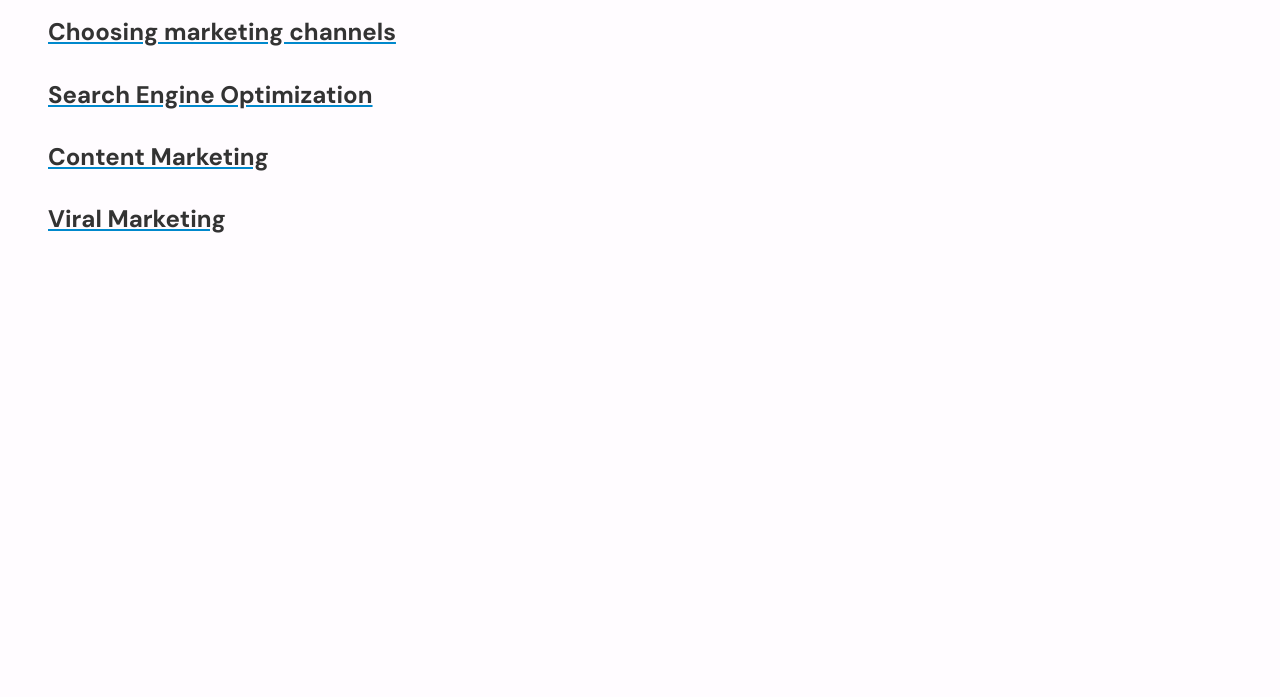
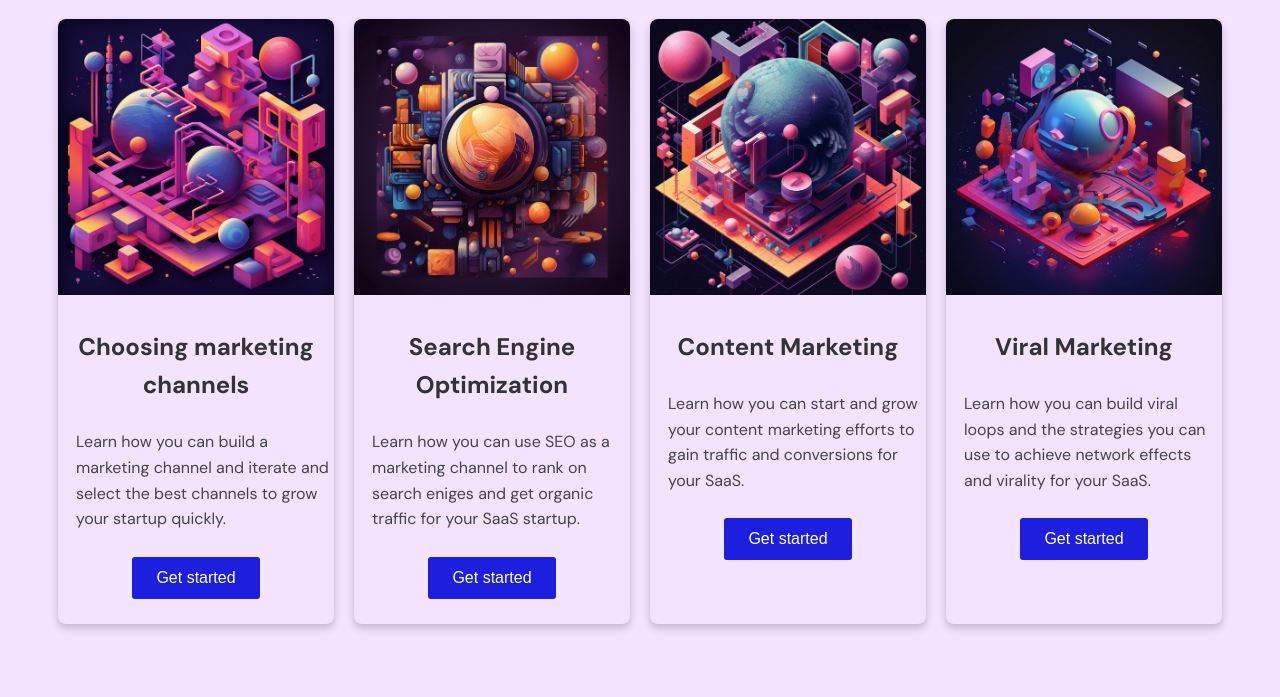
Before and after one commit to KevCode-Absurd/test-dante, a plain HTML site: page saas_marketing.html in a window 1280 px wide. Shown: the part 361-1058 px from the top of the page. Before the commit the page ends 800 px from the top, so only its background shows below. Drawn offline with Linux system fonts and the light colour scheme.

Commit message:
Add files via upload

```diff
--- a/saas_marketing.html
+++ b/saas_marketing.html
@@ -15,10 +15,46 @@
     <br><br>
 
     <h2>What do you need help with?</h2>
+
+    <div class="product-container">
+        <div class="product-card">
+            <img src="marketing_strategy.png" alt="Product Image" class="product-image">
+            <h2 class="product-title">Choosing marketing channels</h2>
+            <p class="product-description">Learn how you can build a marketing channel and iterate and select the best channels to grow your startup quickly.</p>
+            <a href="saas_marketing_strategy.html"><button class="product-button">Get started</button></a>
+        </div>
+
+        <div class="product-card">
+            <img src="saas_seo.png" alt="Product Image" class="product-image">
+            <h2 class="product-title">Search Engine Optimization</h2>
+            <p class="product-description">Learn how you can use SEO as a marketing channel to rank on search eniges and get organic traffic for your SaaS startup.</p>
+            <a href="saas_seo.html"><button class="product-button">Get started</button></a>
+        </div>
+
+        <div class="product-card">
+            <img src="saas_content.png" alt="Product Image" class="product-image">
+            <h2 class="product-title">Content Marketing</h2>
+            <p class="product-description">Learn how you can start and grow your content marketing efforts to gain traffic and conversions for your SaaS.</p>
+            <a href="saas_content_marketing.html"><button class="product-button">Get started</button></a>
+        </div>
+
+        <div class="product-card">
+            <img src="viral_saas.png" alt="Product Image" class="product-image">
+            <h2 class="product-title">Viral Marketing</h2>
+            <p class="product-description">Learn how you can build viral loops and the strategies you can use to achieve network effects and virality for your SaaS.</p>
+            <a href="saas_viral_marketing.html"><button class="product-button">Get started</button></a>
+        </div>
+    </div>
+
+
+
+
+
+<!--
     <a href="saas_marketing_strategy.html" target=”_blank”><h3>Choosing marketing channels</h3></a>
     <a href="saas_seo.html" target=”_blank”><h3>Search Engine Optimization</h3></a>
     <a href="saas_content_marketing.html" target=”_blank”><h3>Content Marketing</h3></a>
-    <a href="saas_viral_marketing.html" target=”_blank”><h3>Viral Marketing</h3></a>
+    <a href="saas_viral_marketing.html" target=”_blank”><h3>Viral Marketing</h3></a> -->
 
 
 </body>
--- a/styles.css
+++ b/styles.css
@@ -1,5 +1,5 @@
 body {
-    background-color: #FFFCFF;
+    background-color: #f3e3ff;
     padding: 40px;
     font-family: 'DM Sans', sans-serif;
     line-height: 1.6;
@@ -31,3 +31,77 @@ a {
 a:hover {
     color: #075ff7;
 }
+
+
+
+.product-card {
+    box-shadow: 0 4px 8px 0 rgba(0, 0, 0, 0.2);
+    max-width: 400px;
+    margin: auto;
+    text-align: center;
+    background-color: #f3e3ff;
+    border-radius: 8px;
+    overflow: hidden;
+    transition: 0.4s;
+  }
+
+  .product-card:hover {
+    box-shadow: 0 8px 16px 0 rgba(0, 0, 0, 0.2);
+  }
+
+  .product-image {
+    width: 100%;
+  }
+
+  .product-title {
+    color: #333;
+    font-size: 1.5em;
+    padding: 5px;
+  }
+
+  .product-description {
+    color: #454545;
+    /* padding: 0px 15px 10px 10px; */
+    text-align: left;
+    margin-left: 18px;
+    margin-bottom: 25px;
+  }
+
+  .product-button {
+    border: none;
+    color: white;
+    padding: 12px 24px;
+    text-align: center;
+    text-decoration: none;
+    display: inline-block;
+    font-size: 16px;
+    transition-duration: 0.4s;
+    cursor: pointer;
+    background-color: #1c20de;
+    margin-bottom: 25px;
+    border-radius: 3px;
+  }
+
+  .product-button:hover {
+    background-color: #721dc7;
+    color: white;
+  }
+
+.product-container {
+    display: flex;
+    flex-wrap: wrap;
+    justify-content: space-around;
+}
+
+.product-card {
+    flex: 1 1 20%;
+    margin: 10px;
+    margin-bottom: 25px;
+    box-sizing: border-box;
+}
+
+@media screen and (max-width: 600px) {
+    .product-card {
+        flex: 1 1 100%;
+    }
+}
```
Also changed, not shown: marketing_strategy.png (added), saas_content.png (added), saas_seo.png (added), viral_saas.png (added).
